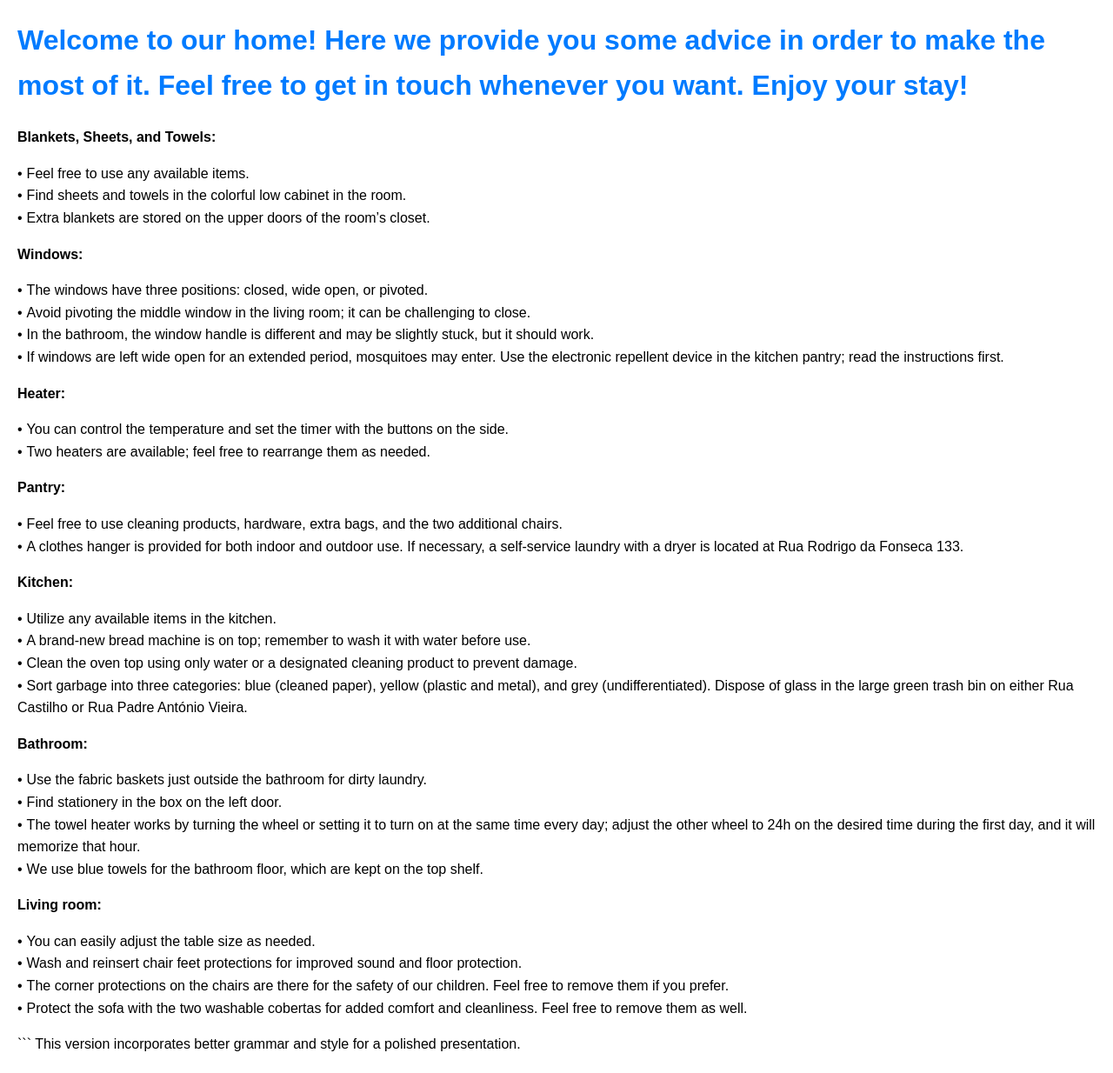
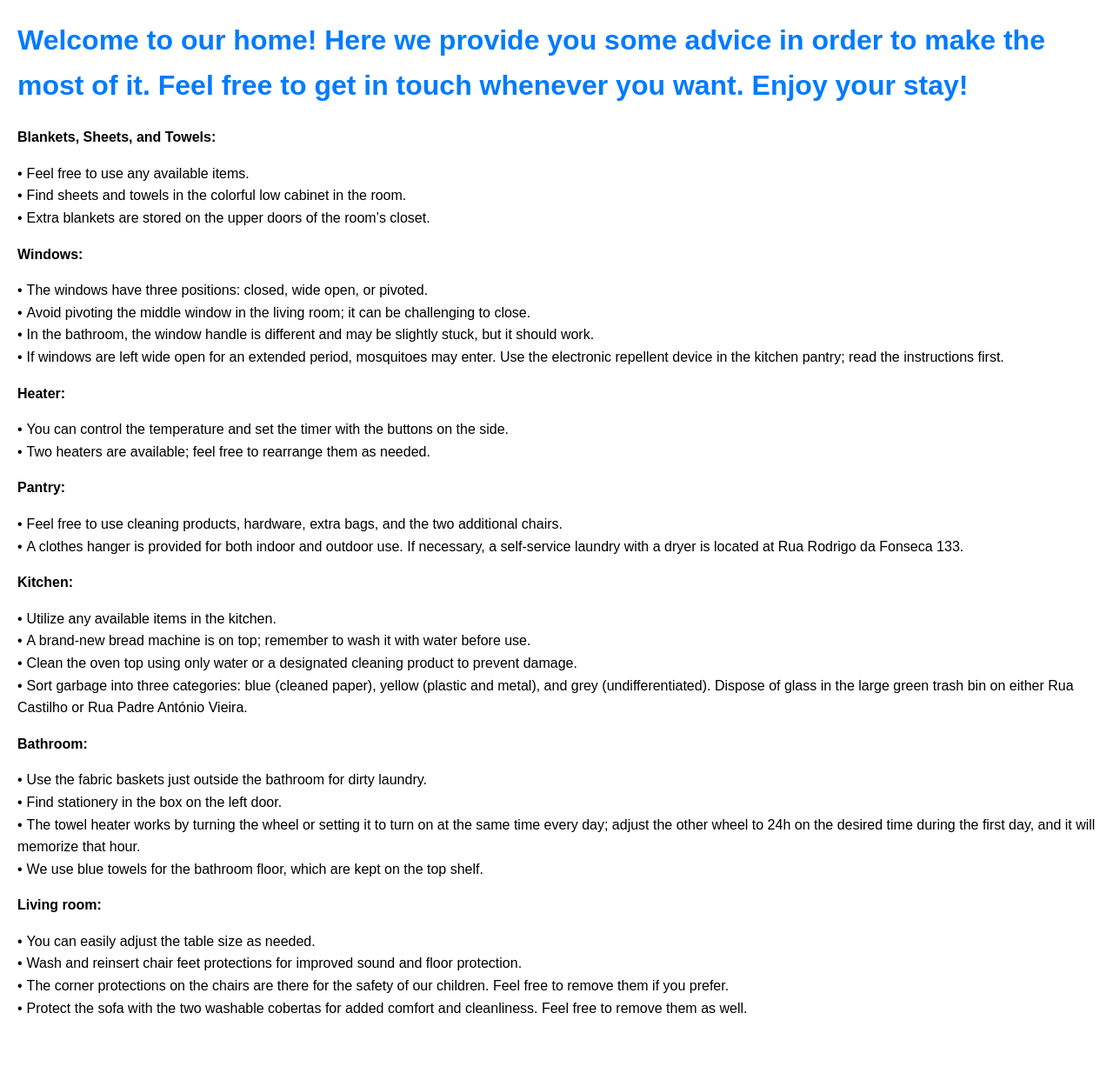
Before and after one commit to joaocancela/joaocancela.github.io, a Jekyll site: the page misc/castilho.html, which Jekyll copies as it is, in a window 1280 px wide. Shown: the whole page at 87% size. Built offline with Jekyll 4.4.1, drawn with Linux system fonts in a browser that asks for light colours; after the commit the page ends 1192 px from its top, so only the background shows below that.

Commit message:
Update castilho.html

````diff
--- a/misc/castilho.html
+++ b/misc/castilho.html
@@ -87,6 +87,3 @@
 
 </body>
 </html>
-```
-
-This version incorporates better grammar and style for a polished presentation.
````
